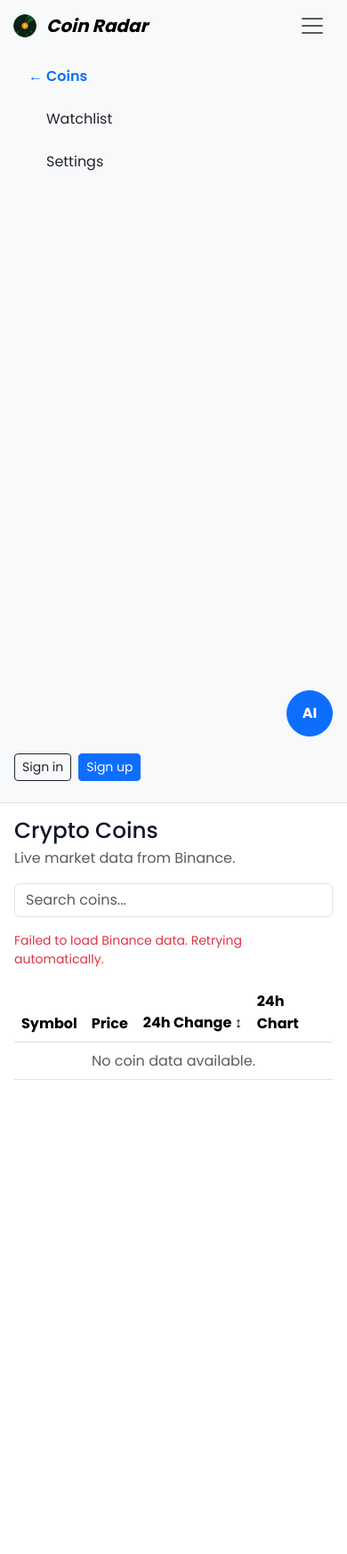
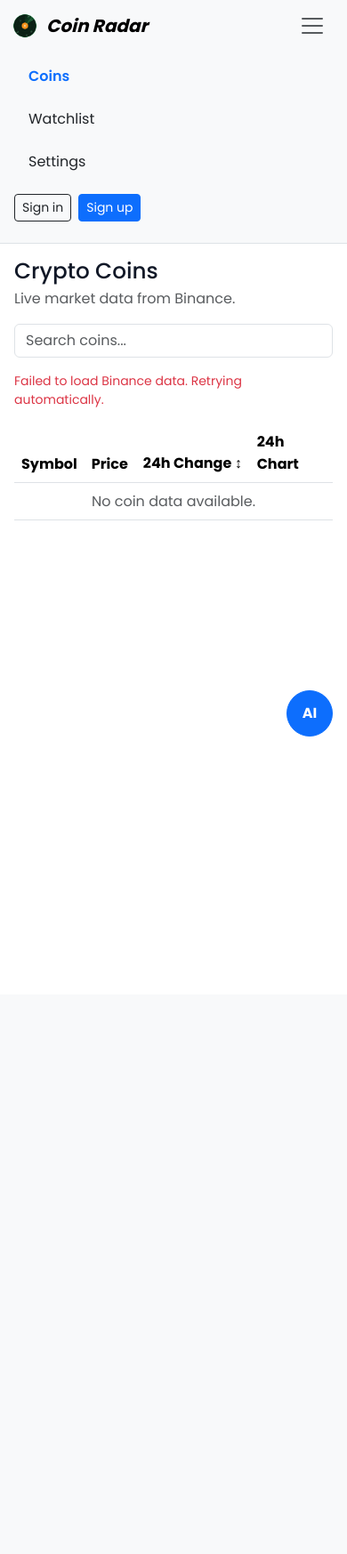
Before and after one commit to Edski12/CoinRadar, a PHP site: page /CoinRadar/pages/coins.php in a window 390 px wide, after a click that opens the changed part. Shown: the whole page at 89% size. After the commit the page ends 828 px from the top, so only its background shows below. Run offline with PHP 8.4, Linux system fonts and the light colour scheme.

Commit message:
Fixed the responsiveness and the logout button

```diff
--- a/assets/css/style.css
+++ b/assets/css/style.css
@@ -33,25 +33,9 @@ body {
     transition: all 0.2s ease;
 }
 
-.sidebar-nav .nav-indicator {
-    opacity: 0;
-    visibility: hidden;
-    transform: translateX(-0.25rem);
-    transition: all 0.2s ease;
-    font-weight: 700;
-    width: 0.8rem;
-    display: inline-block;
-}
-
 .sidebar-nav .nav-link.active {
     color: #0d6efd !important;
     font-weight: 600;
-}
-
-.sidebar-nav .nav-link.active .nav-indicator {
-    opacity: 1;
-    visibility: visible;
-    transform: translateX(0);
 }
 
 .navbar-toggler {
--- a/assets/js/shared/bootstrap.js
+++ b/assets/js/shared/bootstrap.js
@@ -1,4 +1,4 @@
-import { renderNav } from "./nav.js";
+import { renderNav } from "./nav.js?v=20260909-2";
 import { initChatWidget } from "./chatWidget.js?v=20260902-1";
 
 document.addEventListener("DOMContentLoaded", () => {
--- a/assets/js/shared/nav.js
+++ b/assets/js/shared/nav.js
@@ -22,7 +22,6 @@ function navLinks(extraClass = "") {
       (item) => `
         <li class="nav-item mb-2">
             <a class="nav-link text-dark ${extraClass}" href="${pageHref(item.href)}" data-nav="${item.key}">
-                <span class="nav-indicator" aria-hidden="true">&larr;</span>
                 <span>${item.label}</span>
             </a>
         </li>
@@ -62,9 +61,9 @@ export function renderNav() {
                     </button></div>
                 </div>
                 <div class="collapse" id="sidebarMenu">
-                    <div class="d-flex flex-column min-vh-100 p-3">
+                    <div class="d-flex flex-column p-3">
                         <ul class="nav flex-column sidebar-nav">${navLinks("mobile-nav-link")}</ul>
-                        <div class="mt-auto pt-4">${authLinks()}</div>
+                        <div class="pt-2">${authLinks()}</div>
                     </div>
                 </div>
             </nav>
--- a/index.php
+++ b/index.php
@@ -9,7 +9,7 @@
     <title>Coin Radar</title>
     <link href="https://cdn.jsdelivr.net/npm/bootstrap@5.3.8/dist/css/bootstrap.min.css" rel="stylesheet"
         integrity="sha384-sRIl4kxILFvY47J16cr9ZwB07vP4J8+LH7qKQnuqkuIAvNWLzeN8tE5YBujZqJLB" crossorigin="anonymous">
-    <link rel="stylesheet" href="assets/css/style.css?v=20260902-2">
+    <link rel="stylesheet" href="assets/css/style.css?v=20260909-1">
 </head>
 
 <body>
@@ -74,7 +74,7 @@
     <script src="https://cdn.jsdelivr.net/npm/bootstrap@5.3.8/dist/js/bootstrap.bundle.min.js"
         integrity="sha384-FKyoEForCGlyvwx9Hj09JcYn3nv7wiPVlz7YYwJrWVcXK/BmnVDxM+D2scQbITxI"
         crossorigin="anonymous"></script>
-    <script type="module" src="assets/js/shared/bootstrap.js?v=20260902-1"></script>
+    <script type="module" src="assets/js/shared/bootstrap.js?v=20260909-2"></script>
     <script type="module" src="assets/js/pages/home.js?v=20260902-1"></script>
 </body>
 
--- a/pages/coin-details.php
+++ b/pages/coin-details.php
@@ -9,7 +9,7 @@
     <title>Coin Radar - Coin Detail</title>
     <link href="https://cdn.jsdelivr.net/npm/bootstrap@5.3.8/dist/css/bootstrap.min.css" rel="stylesheet">
     <link rel="stylesheet" href="https://cdnjs.cloudflare.com/ajax/libs/font-awesome/6.4.0/css/all.min.css">
-    <link rel="stylesheet" href="../assets/css/style.css?v=20260902-2">
+    <link rel="stylesheet" href="../assets/css/style.css?v=20260909-1">
 </head>
 
 <body>
@@ -71,7 +71,7 @@
 
     <script src="https://cdn.jsdelivr.net/npm/bootstrap@5.3.8/dist/js/bootstrap.bundle.min.js"></script>
     <script src="https://cdn.jsdelivr.net/npm/klinecharts@9/dist/klinecharts.min.js"></script>
-    <script type="module" src="../assets/js/shared/bootstrap.js?v=20260902-1"></script>
+    <script type="module" src="../assets/js/shared/bootstrap.js?v=20260909-2"></script>
     <script type="module" src="../assets/js/pages/coinDetails.js?v=20260909-1"></script>
 </body>
 
--- a/pages/coins.php
+++ b/pages/coins.php
@@ -9,7 +9,7 @@
     <title>Coin Radar - Coins</title>
     <link href="https://cdn.jsdelivr.net/npm/bootstrap@5.3.8/dist/css/bootstrap.min.css" rel="stylesheet"
         integrity="sha384-sRIl4kxILFvY47J16cr9ZwB07vP4J8+LH7qKQnuqkuIAvNWLzeN8tE5YBujZqJLB" crossorigin="anonymous">
-    <link rel="stylesheet" href="../assets/css/style.css?v=20260902-2">
+    <link rel="stylesheet" href="../assets/css/style.css?v=20260909-1">
     <script src="https://cdn.jsdelivr.net/npm/chart.js@3.9.1/dist/chart.min.js"></script>
 </head>
 
@@ -65,7 +65,7 @@
     <script src="https://cdn.jsdelivr.net/npm/bootstrap@5.3.8/dist/js/bootstrap.bundle.min.js"
         integrity="sha384-FKyoEForCGlyvwx9Hj09JcYn3nv7wiPVlz7YYwJrWVcXK/BmnVDxM+D2scQbITxI"
         crossorigin="anonymous"></script>
-    <script type="module" src="../assets/js/shared/bootstrap.js?v=20260902-1"></script>
+    <script type="module" src="../assets/js/shared/bootstrap.js?v=20260909-2"></script>
     <script type="module" src="../assets/js/pages/coins.js?v=20260903-4"></script>
 </body>
 
--- a/pages/settings.php
+++ b/pages/settings.php
@@ -10,7 +10,7 @@ require_login(); ?>
     <title>Coin Radar - Settings</title>
     <link href="https://cdn.jsdelivr.net/npm/bootstrap@5.3.8/dist/css/bootstrap.min.css" rel="stylesheet"
         integrity="sha384-sRIl4kxILFvY47J16cr9ZwB07vP4J8+LH7qKQnuqkuIAvNWLzeN8tE5YBujZqJLB" crossorigin="anonymous">
-    <link rel="stylesheet" href="../assets/css/style.css?v=20260902-2">
+    <link rel="stylesheet" href="../assets/css/style.css?v=20260909-1">
 </head>
 
 <body>
@@ -29,7 +29,7 @@ require_login(); ?>
     <script src="https://cdn.jsdelivr.net/npm/bootstrap@5.3.8/dist/js/bootstrap.bundle.min.js"
         integrity="sha384-FKyoEForCGlyvwx9Hj09JcYn3nv7wiPVlz7YYwJrWVcXK/BmnVDxM+D2scQbITxI"
         crossorigin="anonymous"></script>
-    <script type="module" src="../assets/js/shared/bootstrap.js?v=20260902-1"></script>
+    <script type="module" src="../assets/js/shared/bootstrap.js?v=20260909-2"></script>
     <script type="module" src="../assets/js/pages/settings.js"></script>
 </body>
 
--- a/pages/watchlist.php
+++ b/pages/watchlist.php
@@ -10,7 +10,7 @@ require_login(); ?>
     <title>Coin Radar - Watchlist</title>
     <link href="https://cdn.jsdelivr.net/npm/bootstrap@5.3.8/dist/css/bootstrap.min.css" rel="stylesheet"
         integrity="sha384-sRIl4kxILFvY47J16cr9ZwB07vP4J8+LH7qKQnuqkuIAvNWLzeN8tE5YBujZqJLB" crossorigin="anonymous">
-    <link rel="stylesheet" href="../assets/css/style.css?v=20260902-2">
+    <link rel="stylesheet" href="../assets/css/style.css?v=20260909-1">
     <script src="https://cdn.jsdelivr.net/npm/chart.js@3.9.1/dist/chart.min.js"></script>
 </head>
 
@@ -104,7 +104,7 @@ require_login(); ?>
     <script src="https://cdn.jsdelivr.net/npm/bootstrap@5.3.8/dist/js/bootstrap.bundle.min.js"
         integrity="sha384-FKyoEForCGlyvwx9Hj09JcYn3nv7wiPVlz7YYwJrWVcXK/BmnVDxM+D2scQbITxI"
         crossorigin="anonymous"></script>
-    <script type="module" src="../assets/js/shared/bootstrap.js?v=20260902-1"></script>
+    <script type="module" src="../assets/js/shared/bootstrap.js?v=20260909-2"></script>
     <script type="module" src="../assets/js/pages/watchlist.js"></script>
 </body>
 
```
